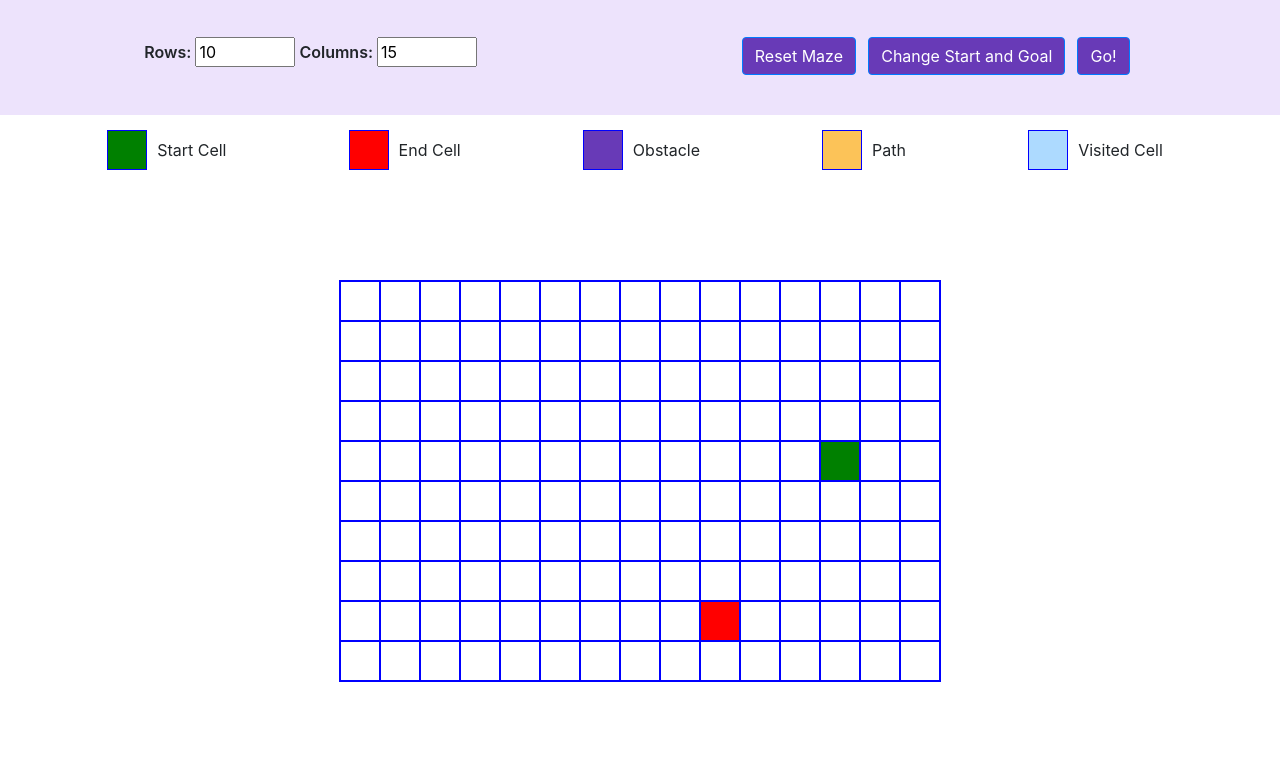
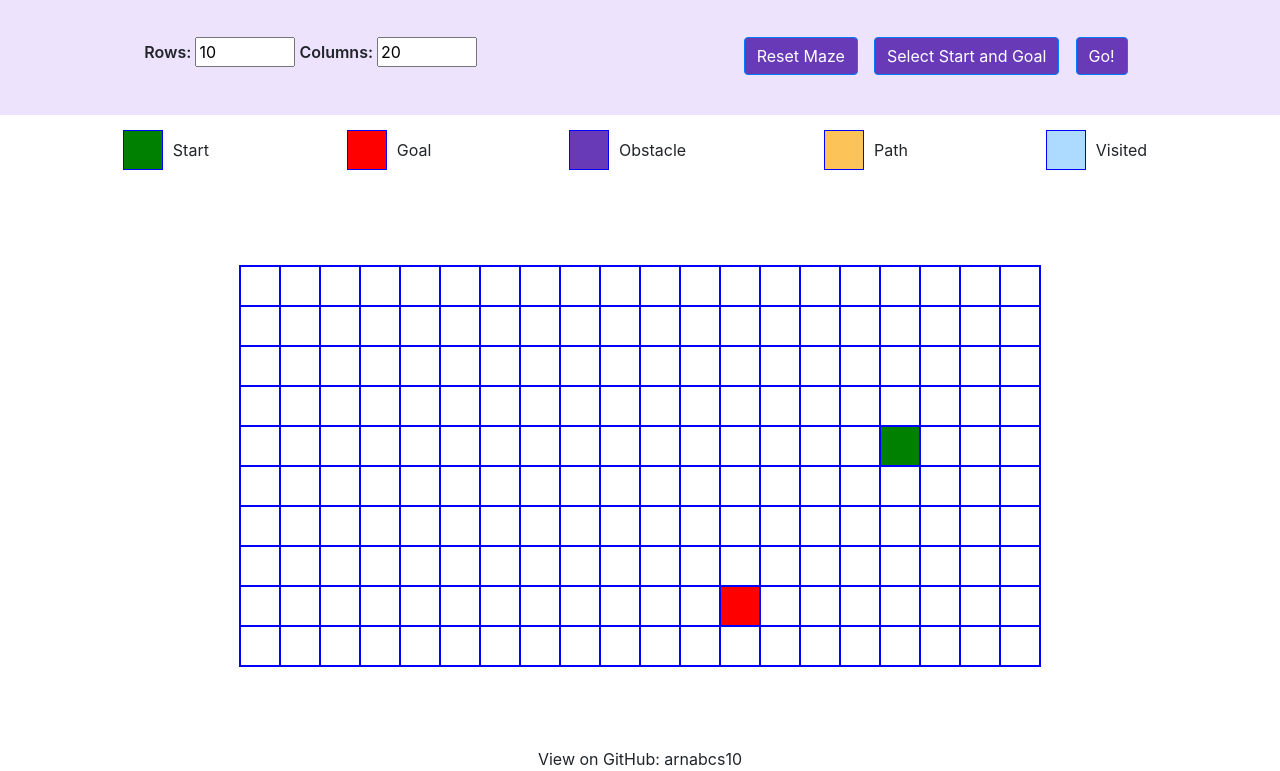
Before and after one commit to arnabcs10/Micromouse, a plain HTML site: page index.html in a window 1280 px wide. Shown: the part 90-861 px from the top of the page. Before the commit the page ends 837 px from the top, so only its background shows below. Drawn offline with Linux system fonts and the light colour scheme.

Commit message:
grid initialized

```diff
--- a/index.html
+++ b/index.html
@@ -21,7 +21,7 @@
           <input id="rows" type="number" name="rows" value="10" />
 
           <label for="columns">Columns: </label>
-          <input id="columns" type="number" name="columns" value="15" />
+          <input id="columns" type="number" name="columns" value="20" />
         </div>
 
         <div class="button-group">
@@ -30,7 +30,7 @@
           </div>
           <div class="buttonContainer" >
             <button class="btn btn-primary" style="background-color: #683ab7;" id="changeEndNodes">
-              Change Start and Goal
+              Select Start and Goal
             </button>
           </div>
           <div class="buttonContainer" >
@@ -41,19 +41,17 @@
         </div>
 
 
-        <!-- <div class="footer">
 
-        </div> -->
       </div>
       <div class="legend">
         <!-- <h4>Legend</h4> -->
         <div class="legendBox">
           <div class="cell" style="background-color: green"></div>
-          <div class="legendDescription">Start Cell</div>
+          <div class="legendDescription">Start </div>
         </div>
         <div class="legendBox">
           <div class="cell" style="background-color: red"></div>
-          <div class="legendDescription">End Cell</div>
+          <div class="legendDescription">Goal </div>
         </div>
         <div class="legendBox">
           <div class="cell" style="background-color: #683ab7"></div>
@@ -65,14 +63,16 @@
         </div>
         <div class="legendBox">
           <div class="cell" style="background-color: #addaff"></div>
-          <div class="legendDescription">Visited Cell</div>
+          <div class="legendDescription">Visited </div>
         </div>
       </div>
       <div class="gridContainer">
         <div class="grid"></div>
       </div>
     </div>
-
+    <div class="footer">
+         View on GitHub: arnabcs10
+    </div>
     <script src="./src/jquery-3.5.1.min.js" charset="utf-8"></script>
     <script src="./src/jquery-ui.min.js" charset="utf-8"></script>
     <script src="./src/pageFunctions.js" charset="utf-8"></script>
--- a/src/gridConstruction.js
+++ b/src/gridConstruction.js
@@ -18,7 +18,7 @@ function constructGrid(a, b) {
 }
 
 $(() => {
-  constructGrid(10, 15);
+  constructGrid(10, 20);
   $("#resetGrid").on("click", () => {
     $(".grid").removeClass("stopInteractions");
     let a = $("#rows").val();
--- a/styles/styles.css
+++ b/styles/styles.css
@@ -65,8 +65,8 @@
   display: flex;
   justify-content: center;
   align-items: center;
-  overflow-y: scroll;
-  padding-top: 30px;
+  /* overflow-y: scroll; */
+  /* padding-top: 30px; */
 }
 .grid {
   max-width: 100%;
@@ -115,6 +115,6 @@
   pointer-events: none;
 }
 .footer {
-  margin-top: 50px;
+  /* margin-top: 50px; */
   text-align: center;
 }
```
